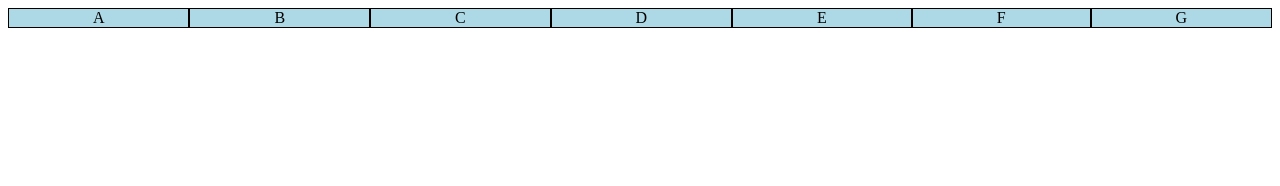
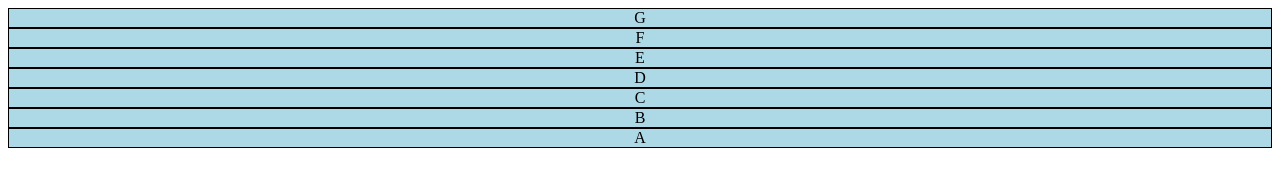
Before and after one commit to VictorKalashinikov/Modulo5CevHTML, a plain HTML site: page Flexbox -CSS/flex001/index.html in a window 1280 px wide. Drawn offline with Linux system fonts and the light colour scheme.

Commit message:
Update index.html

```diff
--- a/Flexbox -CSS/flex001/index.html
+++ b/Flexbox -CSS/flex001/index.html
@@ -8,7 +8,7 @@
         div.container {
             background-color: lightsalmon;
             display: flex;
-            flex-direction: row;
+            flex-direction: column-reverse;
         }
 
         div.item {
```
